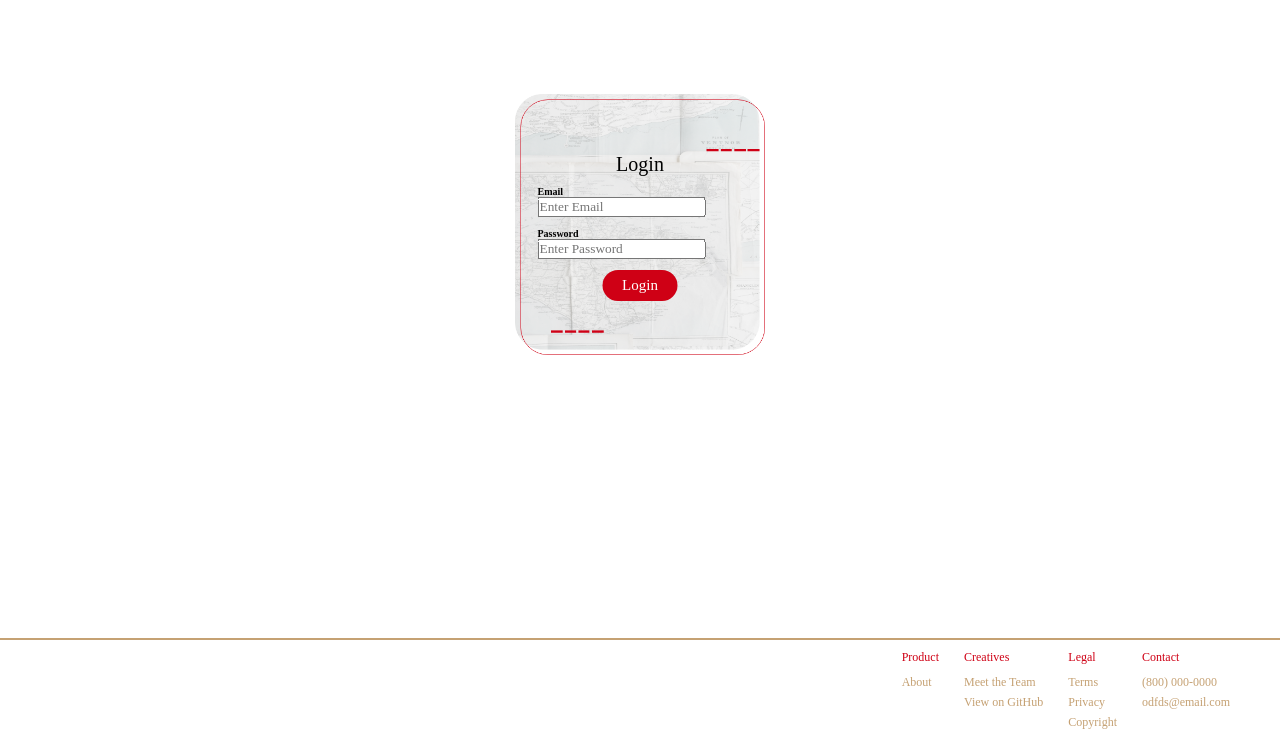
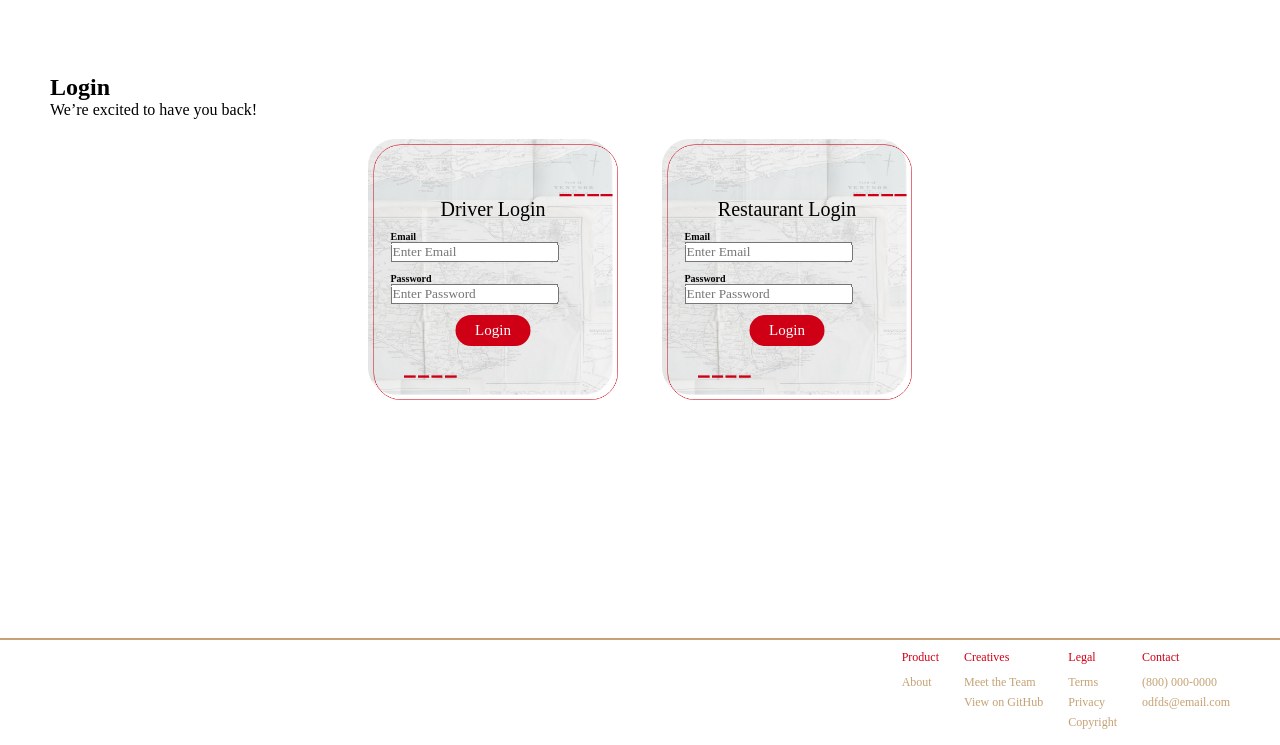
Before and after one commit to jfk-sjsu/ODFDS, a plain HTML site: page website/signin.html in a window 1280 px wide. Shown: the part 62-807 px from the top of the page. Drawn offline with Linux system fonts and the light colour scheme.

Commit message:
Update to have two logins for driver and restaurant.

```diff
--- a/website/signin.html
+++ b/website/signin.html
@@ -27,14 +27,15 @@
           </div> <!-- end of navbar-links -->
         </nav> <!-- end of navbar -->
 
-        <div class="pageTitle"><h2>  </h2>
+        <div class="pageTitle"><h2>Login</h2>
+          <p>We’re excited to have you back!</p>
         </div>
         <div class = "singular"> <!-- div where content goes -->
         <div class = "squareBackground"> <!-- Login  -->
           <img src="media/squareBackground.png" width="250">
           <div class="imageText">
-              <form action="/action_page.php">
-                <h1>Login</h1>
+              <form action="/driver/Login">
+                <h1>Driver Login</h1>
 
                 <label for="email"><b>Email</b></label><br>
                 <input type="text" placeholder="Enter Email" name="email" required><br><br>
@@ -46,6 +47,23 @@
               </form>
         </div>
       </div> <!-- Login  Ends -->
+
+      <div class = "squareBackground"> <!-- Login  -->
+        <img src="media/squareBackground.png" width="250">
+        <div class="imageText">
+            <form action="/restaurant/Login">
+              <h1>Restaurant Login</h1>
+
+              <label for="email"><b>Email</b></label><br>
+              <input type="text" placeholder="Enter Email" name="email" required><br><br>
+
+              <label for="psw"><b>Password</b></label><br>
+              <input type="password" placeholder="Enter Password" name="psw" required><br><br>
+
+              <center><button type="submit" class="button2">Login</button></center>
+            </form>
+      </div>
+    </div> <!-- Login  Ends -->
     </div>
 
     </div> <!-- end of main content -->
```
